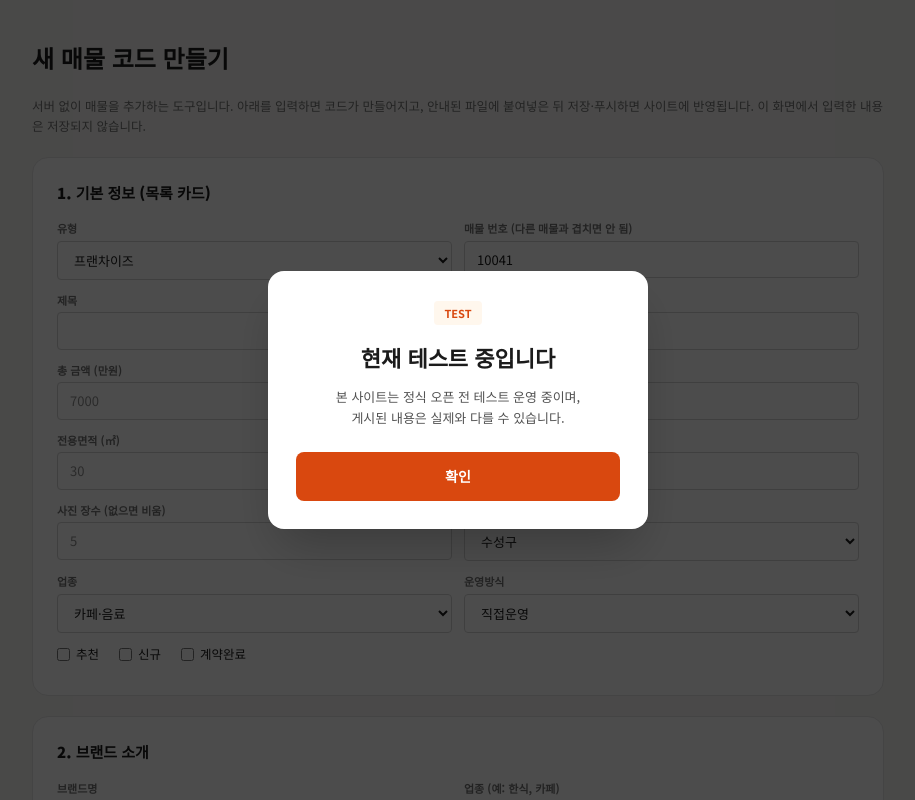
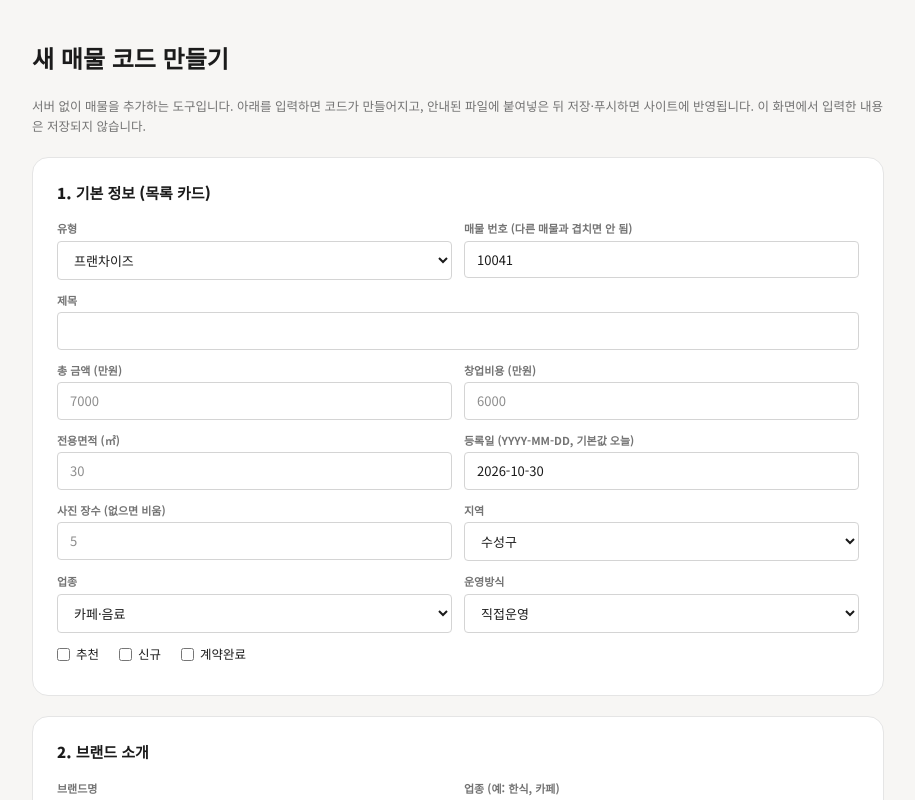
Before and after one commit to bscspace-dev/save_me_startup-v2, a Next.js app: page /admin/new in a window 1280 px wide. Shown: the top 800 px of the page, without its empty margins (182-1097 px from the left). Built offline with nearby package versions, Linux system fonts and the light colour scheme.

Commit message:
관리자 페이지(/admin)에서는 테스트 안내 팝업 숨김
Co-Authored-By: Claude Sonnet 5.5 <noreply@anthropic.com>

```diff
--- a/src/components/TestNoticePopup.tsx
+++ b/src/components/TestNoticePopup.tsx
@@ -1,9 +1,11 @@
 "use client";
 import { useEffect, useState } from "react";
+import { usePathname } from "next/navigation";
 import { AnimatePresence, motion } from "motion/react";
 
 export function TestNoticePopup() {
   const [open, setOpen] = useState(true);
+  const isAdmin = usePathname().startsWith("/admin");
 
   useEffect(() => {
     if (!open) return;
@@ -14,7 +16,7 @@ export function TestNoticePopup() {
 
   return (
     <AnimatePresence>
-      {open && (
+      {open && !isAdmin && (
         <motion.div
           className="fixed inset-0 z-[120] grid place-items-center bg-black/70 p-4"
           initial={{ opacity: 0 }}
```
